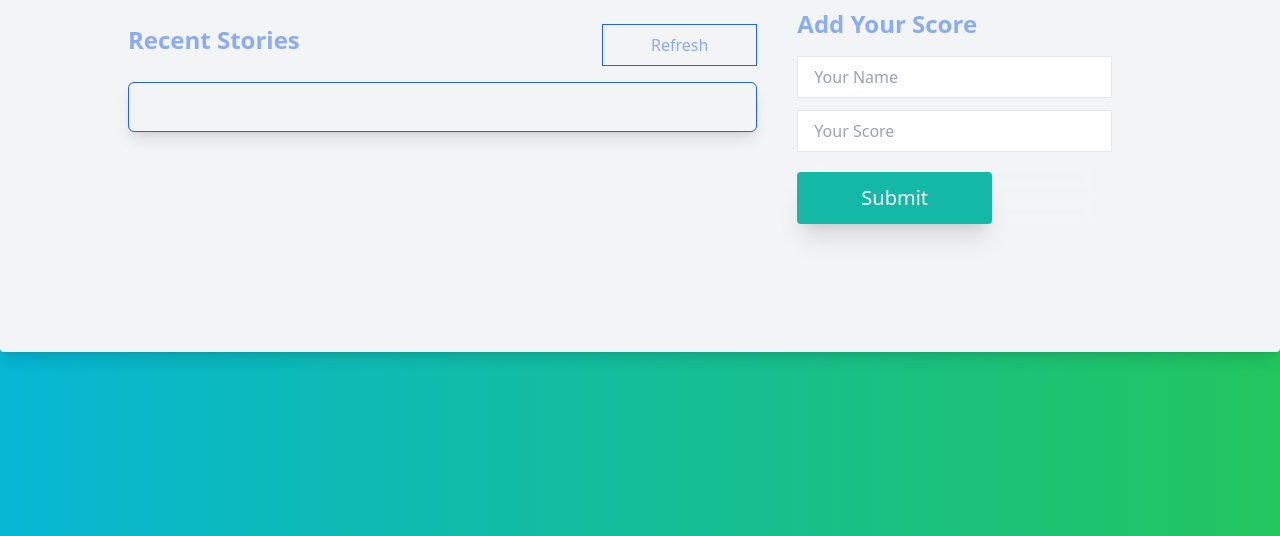
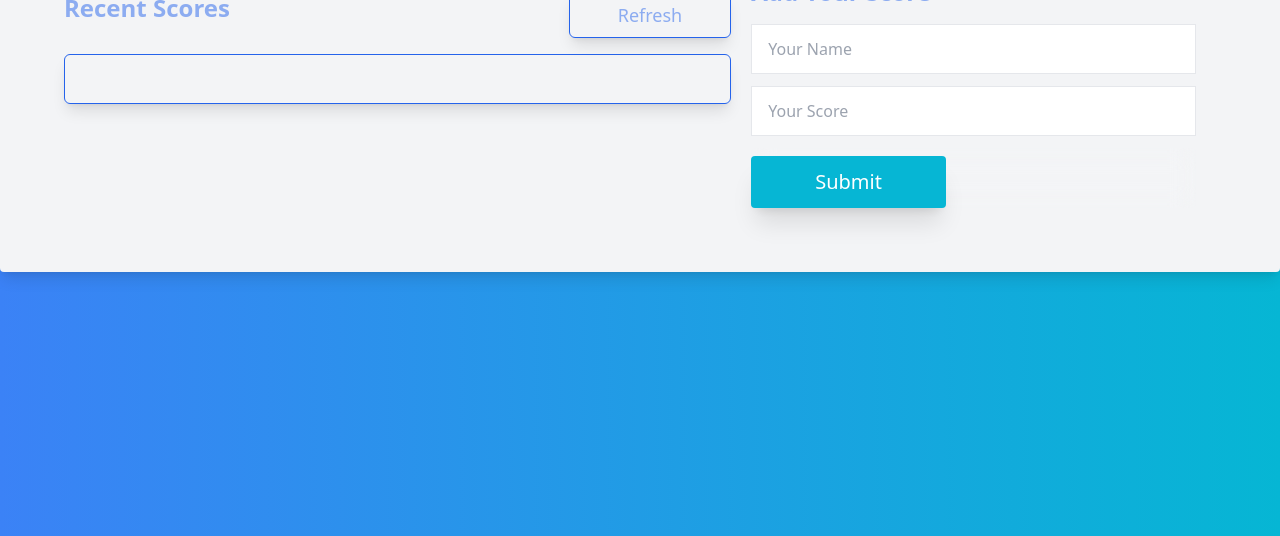
Before and after one commit to Alusp/leaderboard-app, a website built with webpack: page src/index.html in a window 1280 px wide. Shown: the part 264-800 px from the top of the page. Built offline with nearby package versions, Linux system fonts and the light colour scheme.

Commit message:
Update index.html

```diff
--- a/src/index.html
+++ b/src/index.html
@@ -5,49 +5,47 @@
   <meta http-equiv="X-UA-Compatible" content="IE=edge">
   <meta name="viewport" content="width=device-width, initial-scale=1.0">
   <script src="https://cdn.tailwindcss.com"></script>
+  <link href="https://fonts.googleapis.com/css2?family=Material+Icons" rel="stylesheet" />
   <title>Leader-Board</title>
 </head>
-<body class="bg-gradient-to-r from-cyan-500 to-green-500">
-   <main class="container mx-auto bg-gray-100 shadow-lg rounded my-24 mt-16">
+<body class="bg-gradient-to-r from-blue-500 to-cyan-500">
+   <main class="container mx-auto bg-gray-100 shadow-lg rounded my-24">
     <div class="flex flex-col md:flex-row w-full p-16 justify-center items-center md:items-start">
-    <div class="flex w-full p-16">
-      <div class="w-8/12">
+    <div class="md:w-3/5 w-full h-3/4">
          <div>
-          <h1 class="font-semibold text-blue-600/100 text-5xl"> Leaderboard App</h1>
+          <h1 class="font-semibold text-4xl md:text-5xl text-blue-600/100 drop-shadow-xl font-bold"> Leaderboard App</h1>
          </div>
 
          <div class="flex justify-between align-items-center mt-12 mb-4">
-          <h2 class="font-semibold text-blue-600/50 text-2xl">
-            Recent Stories
+          <h2 class="font-semibold text-2xl text-blue-600/50 font-bold">
+            Recent Scores
           </h2>
-          <button type="button" class="btn-refresh border-blue-600 text-blue-600/50 border py-2 px-12">Refresh</button>
+          <button type="button" class="btn-refresh border-blue-600 text-blue-600/50 border py-2 md:px-12 px-5 rounded-md shadow-lg hover:bg-blue-600/50 shadow text-lg">Refresh</button>
          </div>
-         <div id="show-score" class="show-score border py-6 border-blue-600 rounded-md shadow-lg w-full border p-6">
+         <div id="show-score" class="show-score font-semibold border py-6 border-blue-600 rounded-md shadow-lg w-full border p-6">
 
          </div>
-      </div>
-      <div class="mt-20 mx-10 w-4/12">
+    </div>
+      <div class="mt-20 mx-5 md:w-2/5 w-full">
          <h2 class="font-semibold text-blue-600/50 text-2xl"> Add Your Score</h2>
-         <form action="#" class="mt-4 flex flex-col">
+         <form action="#" class="mt-4">
           <div class="mb-3">
-            <input type="text" id="name" placeholder="Your Name" class="border py-2 px-4 w-full"/>
+            <input type="text" id="name" placeholder="Your Name" class="border py-3 px-4 w-full"/>
           </div>
           <div class="mb-3">
-           <input type="text" id="score" placeholder="Your Score" class="border py-2 px-4 w-full"/>
+           <input type="number" id="score" placeholder="Your Score" class="border py-3 px-4 w-full"/>
           </div>
 
-            <div class="backdrop-blur-md bg-sky/100">
+            <div class="flex justify-start backdrop-blur-md bg-sky/100">
                 <button
                 type="submit"
-                class="py-3 text-xl mt-2 rounded shadow-xl px-16 bg-teal-500 text-white hover:bg-teal-600"
+                class="py-3 text-xl mt-2 rounded shadow-xl px-16 bg-cyan-500 text-white hover:bg-cyan-500"
                 >
-                  Submit</button>
+                  Submit
+                </button>
             </div>
-
-
          </form>
       </div>
-    </div>
     </div>
    </main>
 </body>
```
